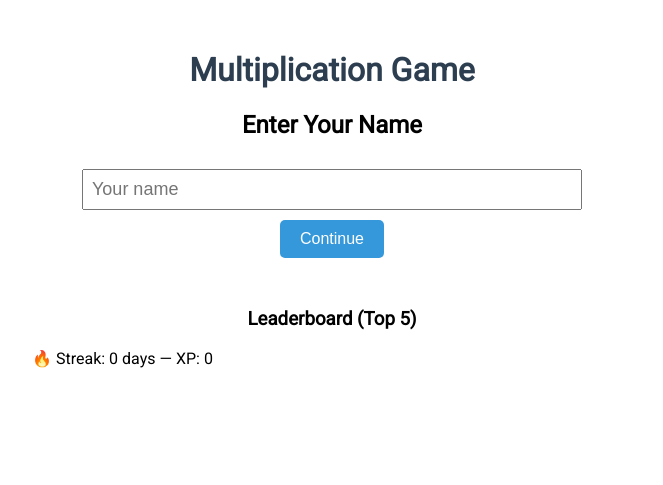
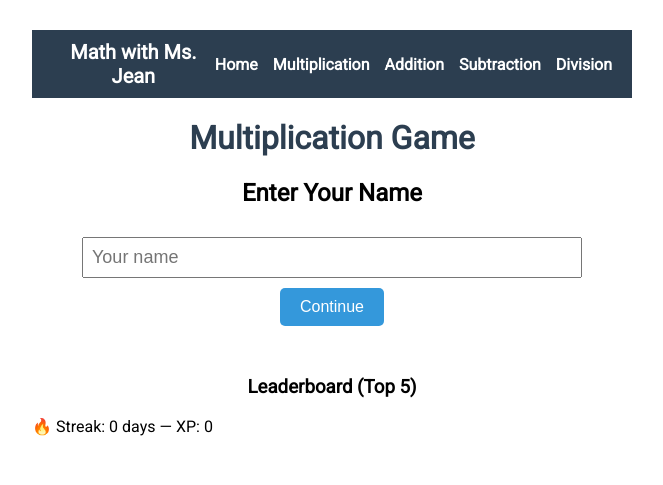
Before and after one commit to SJH33/mathworksheet, a plain HTML site: page multiplication.html in a window 1280 px wide. Shown: the whole page, without its empty margins (308-971 px from the left). Drawn offline with Linux system fonts and the light colour scheme.

Commit message:
Update multiplication.html

```diff
--- a/multiplication.html
+++ b/multiplication.html
@@ -40,6 +40,8 @@
   </style>
 </head>
 <body>
+  <div id="navbar-container"></div>
+
   <h1>Multiplication Game</h1>
 
   <div id="username-entry">
@@ -221,5 +223,13 @@
 
     document.addEventListener("DOMContentLoaded", renderLeaderboard);
   </script>
+  <script>
+  fetch("navbar.html")
+    .then(res => res.text())
+    .then(data => {
+      document.getElementById("navbar-container").innerHTML = data;
+    });
+</script>
+
 </body>
 </html>
```
